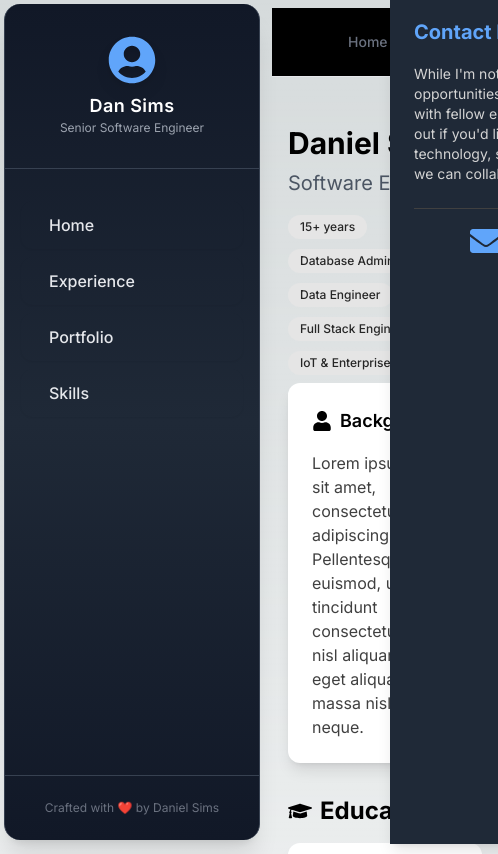
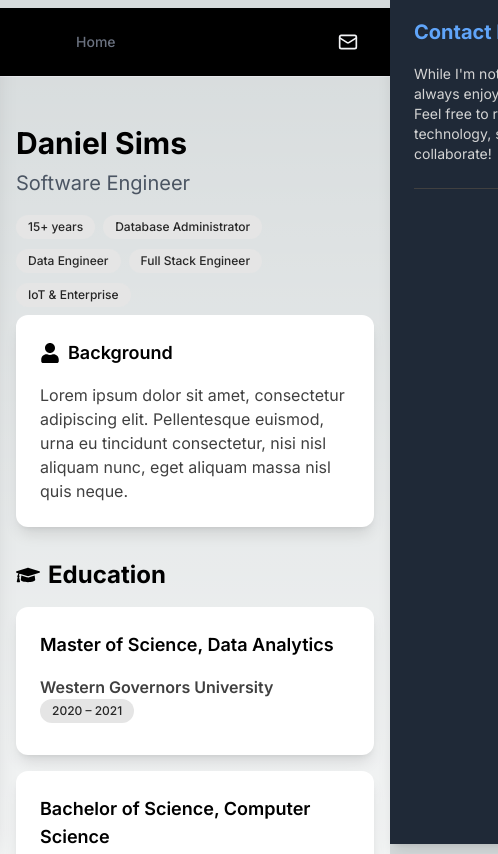
Before and after one commit to dancsims/dancsims.github.io, a Next.js app: page / in a window 390 px wide. Shown: the top 854 px of the page, 498 px wide, since content can reach past the window. Built offline with nearby package versions, Linux system fonts and the light colour scheme.

Commit message:
mobile view updates

```diff
--- a/app/globals.css
+++ b/app/globals.css
@@ -1,3 +1,12 @@
+/* Responsive tweaks for sidebar and contact drawer */
+@media (max-width: 768px) {
+  .sidebar-mobile-hide {
+    display: none !important;
+  }
+  .sidebar-mobile-bottom {
+    display: flex !important;
+  }
+}
 @tailwind base;
 @tailwind components;
 @tailwind utilities;
@@ -30,4 +39,8 @@ body {
   .text-balance {
     text-wrap: balance;
   }
+  .backdrop-blur-sm {
+    backdrop-filter: blur(4px);
+    -webkit-backdrop-filter: blur(4px);
+  }
 }
--- a/components/main-shell.tsx
+++ b/components/main-shell.tsx
@@ -10,20 +10,39 @@ interface MainShellProps {
 }
 
 export default function MainShell({ navLinks, children }: MainShellProps) {
+  const [isMobile, setIsMobile] = React.useState(false);
   const [sidebarOpen, setSidebarOpen] = React.useState(true);
+  React.useEffect(() => {
+    const checkMobile = () => {
+      const mobile = window.innerWidth < 768;
+      setIsMobile(mobile);
+      setSidebarOpen(!mobile); // open by default on desktop, closed on mobile
+    };
+    checkMobile();
+    window.addEventListener("resize", checkMobile);
+    return () => window.removeEventListener("resize", checkMobile);
+  }, []);
+
   return (
-    <div className="flex min-h-screen">
-      <Sidebar links={navLinks} isOpen={sidebarOpen} />
+    <div className="flex min-h-screen relative">
       <div
         className={
-          sidebarOpen
-            ? "flex-1 ml-[272px] mt-2 transition-all duration-300"
+          !isMobile && sidebarOpen
+            ? "flex-1 md:ml-[272px] ml-0 mt-2 transition-all duration-300"
             : "flex-1 ml-0 mt-2 transition-all duration-300"
         }
       >
         <Header onSidebarToggle={() => setSidebarOpen((v) => !v)} />
         <div className="p-4">{children}</div>
       </div>
+      {/* Overlay and Sidebar rendered last so they are above header/content on mobile */}
+      {isMobile && sidebarOpen && (
+        <div
+          className="fixed inset-0 z-40 bg-black/30 backdrop-blur-sm transition-all duration-300 md:hidden"
+          onClick={() => setSidebarOpen(false)}
+        />
+      )}
+      <Sidebar links={navLinks} isOpen={sidebarOpen} />
     </div>
   );
 }
--- a/components/sidebar.tsx
+++ b/components/sidebar.tsx
@@ -32,15 +32,31 @@ const Sidebar: React.FC<SidebarProps> = ({
   links = defaultLinks,
   isOpen = true,
 }) => {
+  // Use a media query to determine if mobile
+  const [isMobile, setIsMobile] = React.useState(false);
+  React.useEffect(() => {
+    const checkMobile = () => setIsMobile(window.innerWidth < 768);
+    checkMobile();
+    window.addEventListener("resize", checkMobile);
+    return () => window.removeEventListener("resize", checkMobile);
+  }, []);
+
+  // Always render sidebar, but slide in/out using translate-x
   return (
     <aside
-      className={`fixed left-1 top-1 h-[calc(100vh-0.5rem)] z-20 transition-all duration-300 ${isOpen ? "w-64" : "w-0 overflow-hidden"}`}
+      className={
+        `transition-transform duration-300 ` +
+        (isMobile
+          ? `fixed top-1 left-1 z-50 h-[calc(100vh-0.5rem)] w-64 bg-transparent md:hidden ${isOpen ? "translate-x-0" : "-translate-x-[calc(100%+0.25rem)]"}`
+          : `hidden md:block md:fixed md:left-1 md:top-1 md:h-[calc(100vh-0.5rem)] md:w-64 md:z-30 md:rounded-2xl ` +
+            `${isOpen ? "md:translate-x-0" : "md:-translate-x-[calc(100%+0.25rem)]"}`)
+      }
       aria-label="Sidebar"
-      style={{ marginBottom: "1rem" }}
+      style={isMobile ? {} : { marginBottom: "1rem" }}
     >
       <div
         className="relative flex flex-col h-full bg-gradient-to-b from-gray-900 via-gray-800 to-gray-900 shadow-xl rounded-2xl border-r border-l border-gray-700 transition-all duration-300"
-        style={{ minWidth: isOpen ? 256 : 0, marginLeft: 0 }}
+        style={{ minWidth: 256, marginLeft: 0 }}
       >
         {/* Profile Section */}
         <div className="flex flex-col items-center py-8 border-b border-gray-700">
--- a/components/ui/contact-drawer.tsx
+++ b/components/ui/contact-drawer.tsx
@@ -18,7 +18,7 @@ export default function ContactDrawer({
       />
       {/* Drawer */}
       <div
-        className={`fixed top-0 right-0 h-full w-80 bg-gray-800 shadow-lg z-50 transform transition-transform duration-300 ${open ? "translate-x-0" : "translate-x-full"}`}
+        className={`fixed top-0 right-0 h-full bg-gray-800 shadow-lg z-50 transform transition-transform duration-300 ${open ? "translate-x-0" : "translate-x-full"} w-full max-w-full sm:w-96 md:w-80 md:max-w-xs`}
         role="dialog"
         aria-modal="true"
         onClick={(e) => e.stopPropagation()}
```
